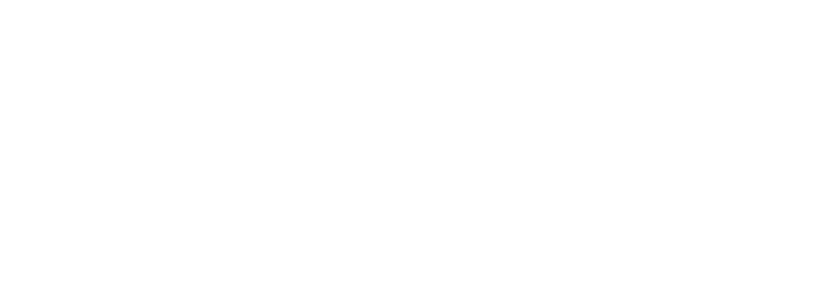
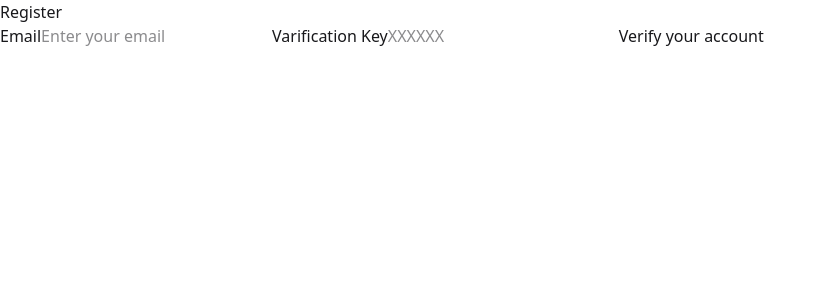
Before and after one commit to final-project-real-time-chat/realtime-chat, a React (Vite) app in the folder frontend/: page /register-verification in a window 1280 px wide. Before the commit this address had no page. Shown: the top 300 px of the page, without its empty margins (0-826 px from the left). Built offline with nearby package versions, Linux system fonts and the light colour scheme.

Commit message:
create components | registration/validation

```diff
--- a/frontend/src/App.jsx
+++ b/frontend/src/App.jsx
@@ -1,9 +1,11 @@
 import { BrowserRouter as Router, Route, Routes } from "react-router-dom";
+import { Register } from "./components/Register.jsx";
+import { RegisterVerification } from "./components/RegisterVerification.jsx";
 import { Login } from "./components/Login.jsx";
-import { Register } from "./components/Register.jsx";
 import { ChatArea } from "./components/ChatArea.jsx";
+import { ExistChatroom } from "./components/ExistChatroom.jsx";
+import { NewChatroom } from "./components/NewChatroom.jsx";
 import { Chatroom } from "./components/Chatroom.jsx";
-import { NewChatroom } from "./components/NewChatroom.jsx";
 
 function App() {
   return (
@@ -11,7 +13,12 @@
       <Routes>
         <Route path="/" element={<Login />} />
         <Route path="/register" element={<Register />} />
+        <Route
+          path="/register-verification"
+          element={<RegisterVerification />}
+        />
         <Route path="/chatarea" element={<ChatArea />} />
+        <Route path="/chatarea/exist" element={<ExistChatroom />} />
         <Route path="/chatarea/chats/:id" element={<Chatroom />} />
         <Route
           path="/chatarea/chats/new-chatroom/:id"
--- a/frontend/src/components/ChatArea.jsx
+++ b/frontend/src/components/ChatArea.jsx
@@ -1,14 +1,14 @@
-import { useEffect, useState } from "react";
+// import { useEffect, useState } from "react";
 import { useNavigate } from "react-router-dom";
 import { Link } from "react-router-dom";
 import { useQuery, useMutation, useQueryClient } from "@tanstack/react-query";
 
 import robot from "../assets/robot.png";
 import { cn } from "../utils/cn.js";
-import { ExistChatroom } from "./ExistChatroom.jsx";
+// import { ExistChatroom } from "./ExistChatroom.jsx";
 
 export const ChatArea = () => {
-  const [showNewChatroom, setShowNewChatroom] = useState(false);
+  // const [showNewChatroom, setShowNewChatroom] = useState(false);
   const navigate = useNavigate();
   const queryClient = useQueryClient();
 
@@ -53,28 +53,45 @@
   }
 
   function handleNewChatroom() {
-    setShowNewChatroom(true);
+    // setShowNewChatroom(true);
+    navigate("/chatarea/exist");
   }
 
   return (
     <>
-      <header
-        className={cn(
-          "bg-blue-300 flex justify-between px-4 py-2 items-center"
-        )}
+      <header className={"flex justify-between pl-2 sticky top-0 bg-gray-700"}>
+        <h1 className="w-32 flex items-center tracking-widest font-bold">
+          Hello, Word!
+        </h1>
+        <img className="h-12" src={robot} alt="robot" />
+        <button
+          className="bg-[#f92f40] w-36 rounded-bl-2xl font-bold"
+          onClick={handleLogout}
         >
-        <h1>Hello, Word!</h1>
-        <img src={robot} alt="robot" width={40} />
-        <button onClick={handleLogout}>Logout</button>
+          Logout
+        </button>
       </header>
       <main>
-        {showNewChatroom ? (
-          <ExistChatroom />
-        ) : isLoading ? (
+        {
+          // showNewChatroom ? (
+          //   <ExistChatroom />
+          // ) :
+          isLoading ? (
             <p>Loading...</p>
           ) : chatroomsError ? (
             <p>Error loading chatrooms: {chatroomsError.message}</p>
           ) : (
+            <>
+              <div className="flex justify-center bg-blue-300 w-full text-black py-1">
+                <button
+                  onClick={handleNewChatroom}
+                  className="relative inline-flex items-center justify-center p-0.5 me-2 overflow-hidden text-sm font-medium text-gray-900 rounded-lg group bg-gradient-to-br from-red-200 via-red-300 to-amber-400 group-hover:from-red-200 group-hover:via-red-300 group-hover:to-amber-400 dark:text-white dark:hover:text-gray-900 focus:ring-4 focus:outline-none focus:ring-red-100 dark:focus:ring-red-400"
+                >
+                  <span className="relative px-5 py-2.5 transition-all ease-in duration-75 bg-white dark:bg-gray-900 rounded-md group-hover:bg-transparent group-hover:dark:bg-transparent">
+                    Add new chat
+                  </span>
+                </button>
+              </div>
               <ul>
                 {chatrooms.map((chatroom) => (
                   <Link
@@ -96,7 +113,8 @@
                           </span>
                         )}
                       </div>
-                  {chatroom.timestamps && chatroom.timestamps.length > 0 && (
+                      {chatroom.timestamps &&
+                        chatroom.timestamps.length > 0 && (
                           <span className={cn("flex items-end ml-auto")}>
                             {formatTimestamp(chatroom.timestamps[0])}
                           </span>
@@ -104,11 +122,11 @@
                     </li>
                   </Link>
                 ))}
-            <button onClick={handleNewChatroom}>Add new chat</button>
               </ul>
-        )}
+            </>
+          )
+        }
       </main>
-      {/* <footer>Settings</footer> */}
     </>
   );
 };
--- a/frontend/src/components/Chatroom.jsx
+++ b/frontend/src/components/Chatroom.jsx
@@ -133,7 +133,9 @@
           src={partnerName ? `https://robohash.org/${partnerName}` : robot}
           alt="avatar"
         />
-        <h1>{partnerName}</h1>
+        <h1 className="flex items-center tracking-widest font-bold">
+          {partnerName}
+        </h1>
         <button
           onClick={handleNavigateBack}
           className={cn("bg-[#f92f40] w-16 rounded-bl-2xl font-bold")}
--- a/frontend/src/components/ExistChatroom.jsx
+++ b/frontend/src/components/ExistChatroom.jsx
@@ -1,5 +1,7 @@
 import { useNavigate } from "react-router-dom";
 import { useMutation, useQueryClient } from "@tanstack/react-query";
+
+import robot from "../assets/robot.png";
 
 export const ExistChatroom = (e) => {
   const navigate = useNavigate();
@@ -43,9 +45,25 @@
     existChatroomMutation.mutate(username);
   }
 
+  async function handleNavigateBack() {
+    navigate("/chatarea");
+  }
+
   return (
     <>
       <header>
+        <header
+          className={"flex justify-between pl-2 sticky top-0 bg-gray-700"}
+        >
+          <h1 className="flex items-center tracking-widest font-bold">Hello, Word!</h1>
+          <img className="h-12" src={robot} alt="robot" />
+          <button
+            onClick={handleNavigateBack}
+            className={"bg-[#f92f40] w-16 rounded-bl-2xl font-bold"}
+          >
+            Back
+          </button>
+        </header>
         <h1>Create new chatroom</h1>
       </header>
       <form onSubmit={handleExistChatroom}>
--- a/frontend/src/components/Login.jsx
+++ b/frontend/src/components/Login.jsx
@@ -47,6 +47,8 @@
 
       <p>Are you not registered yet?</p>
       <Link to="/register">Click here</Link>
+      <p>Do you need to verify your account?</p>
+      <Link to="/register-verification">Click here</Link>
     </form>
   );
 };
--- a/frontend/src/components/Register.jsx
+++ b/frontend/src/components/Register.jsx
@@ -20,7 +20,7 @@
     if (response.ok) {
       const data = await response.json();
       console.log("Register successful:", data);
-      navigate("/");
+      navigate("/register-verificaton");
     } else {
       console.error("Register failed");
     }
@@ -53,8 +53,7 @@
         placeholder="Enter your password"
         minLength={6}
       />
-      <button type="submit">Login</button>
-
+      <button type="submit">Register</button>
       <p>Are you already registered?</p>
       <Link to="/">Click here</Link>
     </form>
--- /dev/null
+++ b/frontend/src/components/RegisterVerification.jsx
@@ -0,0 +1,54 @@
+import { useNavigate } from "react-router-dom";
+
+export const RegisterVerification = () => {
+  const navigate = useNavigate();
+
+  // TODO: IMPLEMENT SEND NEW KEY & EXPIRE THE KEY e.g. 24 hour
+  async function handleVerification(e) {
+    e.preventDefault();
+
+    const email = e.target.email.value;
+    const key = e.target.key.value;
+
+    const response = await fetch("/api/users/register-verification", {
+      method: "PATCH",
+      headers: {
+        "Content-Type": "application/json",
+      },
+      body: JSON.stringify({ email, key }),
+    });
+    const user = await response.json();
+    if (user.isVerified) {
+      console.log("Verification successfully");
+      navigate("/");
+    } else {
+      console.log("Is Verified:", user.isVerified);
+      console.log({ user });
+      console.error("Verification failed");
+    }
+  }
+
+  return (
+    <form onSubmit={handleVerification}>
+      <h1>Register</h1>
+
+      <label htmlFor="email">Email</label>
+      <input
+        type="email"
+        name="email"
+        id="email"
+        placeholder="Enter your email"
+      />
+      <label htmlFor="key">Varification Key</label>
+      <input
+        type="text"
+        name="key"
+        id="key"
+        placeholder="XXXXXX"
+        minLength={6}
+        maxLength={6}
+      />
+      <button type="submit">Verify your account</button>
+    </form>
+  );
+};
```
Also changed, not shown: frontend/package.json (line endings or trailing spaces), 2 other files (tests, documents, lock files or other folders). Lines whose indentation alone changed are shown as unchanged.
